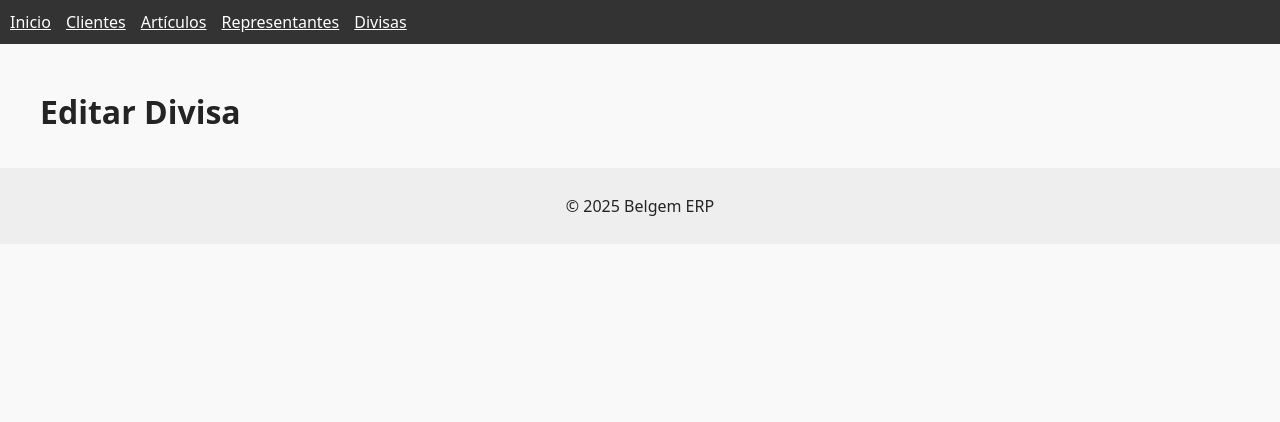
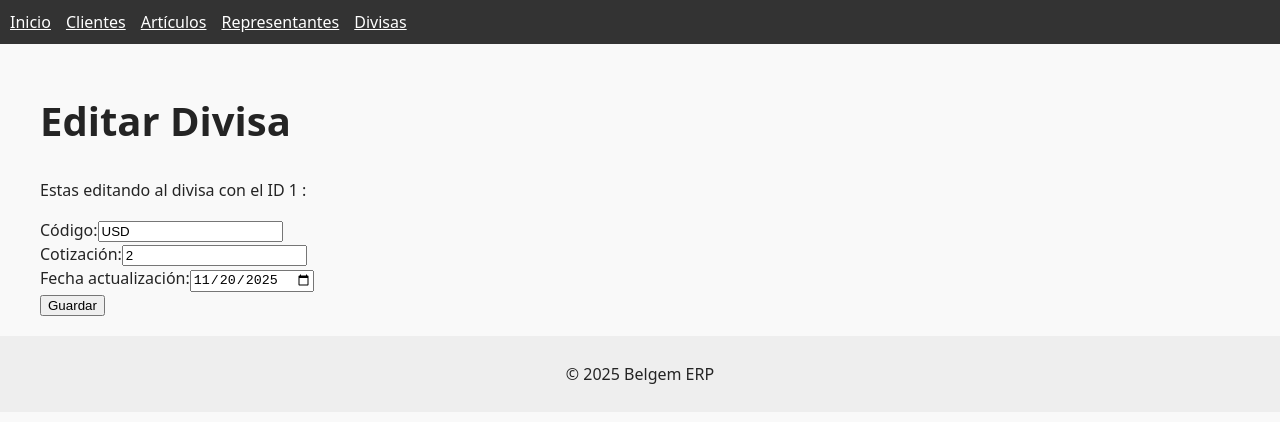
Before and after one commit to Anqi-21Y/Practica_Belgem_Front, a React (Vite) app: page /divisas/editar/1 in a window 1280 px wide. Shown: the top 422 px of the page. Built offline with nearby package versions, Linux system fonts and the light colour scheme.

Commit message:
EditarDivisas formulario funcional, lecutra de id y submit provisional

```diff
--- a/src/pages/EditarDivisa.jsx
+++ b/src/pages/EditarDivisa.jsx
@@ -1,3 +1,80 @@
+import { useParams, useNavigate } from "react-router-dom";
+import { useState } from "react";
+
+
 export default function EditarDivisa() {
-  return <h2>Editar Divisa</h2>;
+    // de todo lo que viene en la URL, quiero obtener la parte que se llama id..
+    const {id} = useParams();
+    const navigate = useNavigate();
+
+  // datos  de prueba provisionales
+  const divisasMock = [
+    { id: 1, codigo: "USD", cotizacion: 2.0, fechaActualizacion: "2025-11-20" },
+    { id: 2, codigo: "EUR", cotizacion: 4.5, fechaActualizacion: "2025-11-19" },
+    { id: 3, codigo: "GBP", cotizacion: 6.95, fechaActualizacion: "2025-11-18" },
+  ];
+
+  // buscamos la divisa por su id
+  const divisaSeleccionada = divisasMock.find((d) => d.id === Number(id));
+
+  // estado del formulario (precargado)
+  const [form, setForm] = useState({
+    codigo: divisaSeleccionada?.codigo || "",
+    cotizacion: divisaSeleccionada?.cotizacion || "",
+    fechaActualizacion: divisaSeleccionada?.fechaActualizacion || "",
+  });
+
+  const handleChange = (e) => {
+    setForm({ ...form, [e.target.name]: e.target.value });
+  };
+
+  const handleSubmit = (e) => {
+    e.preventDefault();
+    console.log("Guardando cambios provisionales:", form);
+    navigate("/divisas"); // vuelve a la lista
+  };
+
+  if (!divisaSeleccionada) {
+    return <p>No existe una divisa con id {id}</p>;
+  }
+
+  return (
+    <section>
+        <h1>Editar Divisa</h1>
+        <p>Estas editando al divisa con el ID {id} : </p>
+         <form onSubmit={handleSubmit}>
+        <div>
+          <label>Código:</label>
+          <input
+            name="codigo"
+            value={form.codigo}
+            onChange={handleChange}
+          />
+        </div>
+
+        <div>
+          <label>Cotización:</label>
+          <input
+            name="cotizacion"
+            type="number"
+            step="0.01"
+            value={form.cotizacion}
+            onChange={handleChange}
+          />
+        </div>
+
+        <div>
+          <label>Fecha actualización:</label>
+          <input
+            name="fechaActualizacion"
+            type="date"
+            value={form.fechaActualizacion}
+            onChange={handleChange}
+          />
+        </div>
+
+        <button type="submit">Guardar</button>
+      </form>
+    </section>
+  );
 }
```
